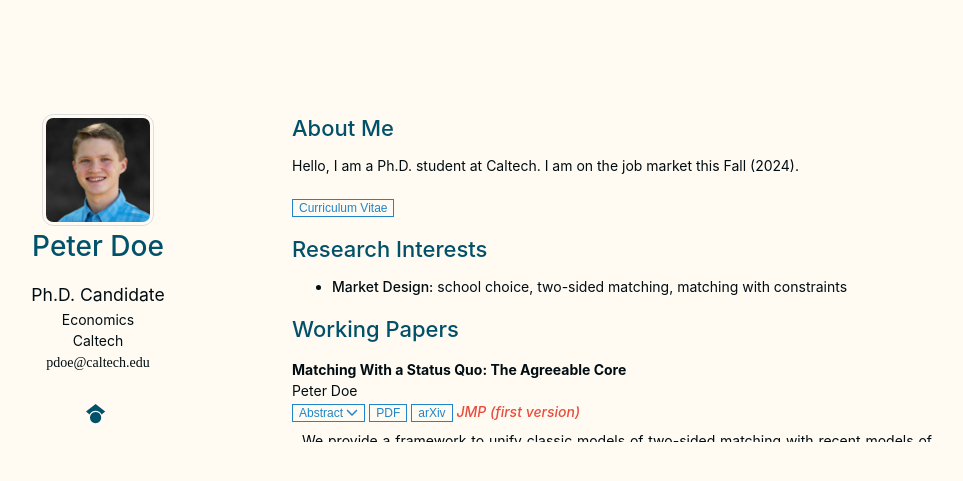
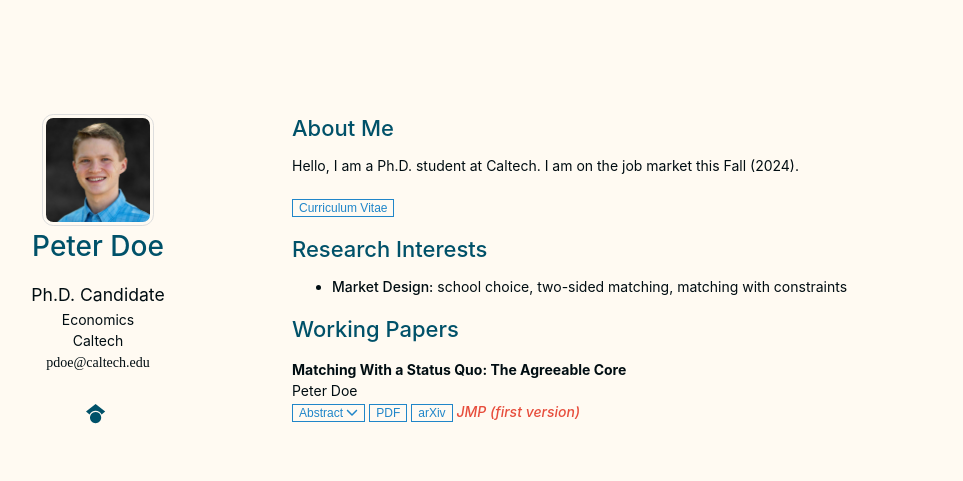
Before and after one commit to Pita-Dough/Pita-Dough.github.io, a Jekyll site: the page built from index.md, in a window 1280 px wide. Shown: the top 481 px of the page, without its empty margins (178-1141 px from the left). Built offline with Jekyll 4.4.1, drawn with Linux system fonts in a browser that asks for light colours; nearby versions of some CDN libraries; a style sheet for code colours, icons or effects is not loaded; our own code applies the rules of GitHub Pages for plain Markdown files.

Commit message:
Update minimal-light.scss

```diff
--- a/_sass/minimal-light.scss
+++ b/_sass/minimal-light.scss
@@ -530,7 +530,7 @@ footer {
 }
 
   .collapsible {
-    min-height: 10px;
+    min-height: 1px;
     background-color: #fffaf2;
     max-height: 2px;
     overflow: hidden;
```
